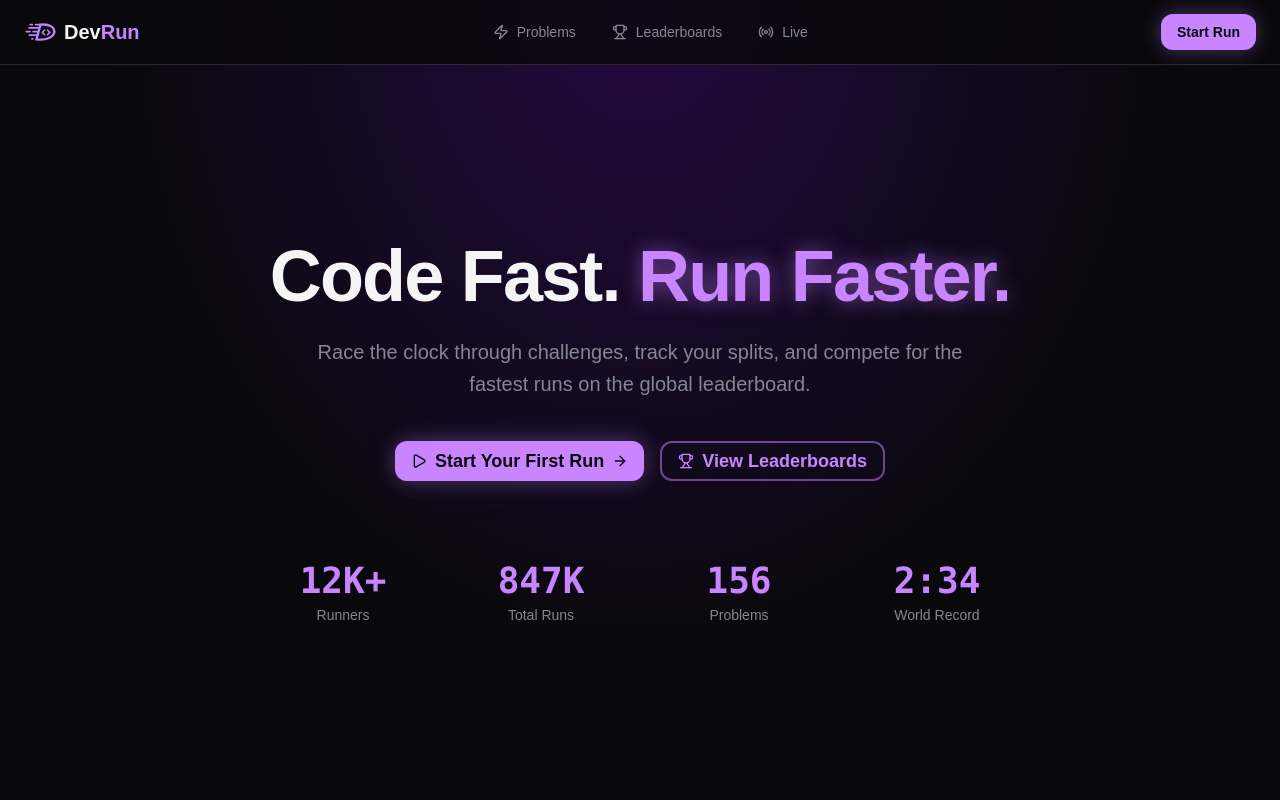
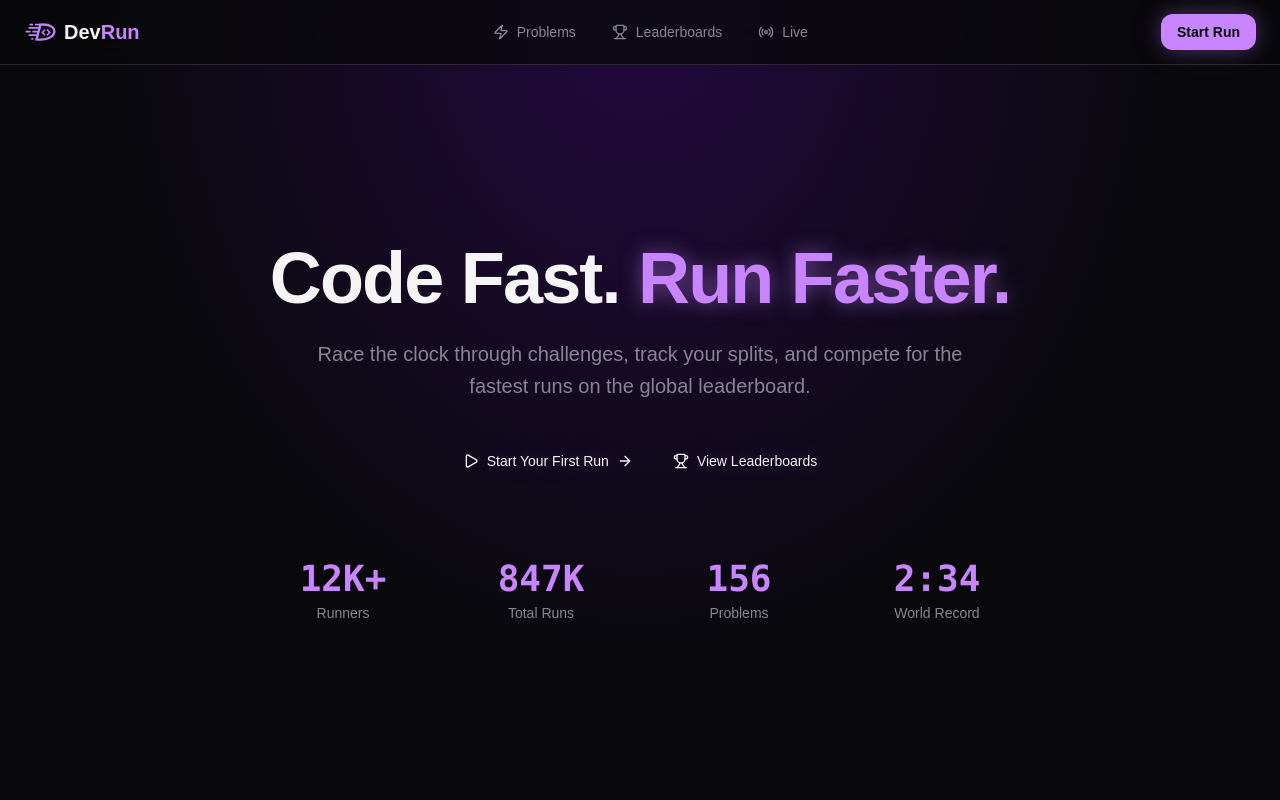
Before and after one commit to orus-dev/dev-run, a Next.js app: page / in a window 1280 px wide. Shown: the top 800 px of the page. Built offline with nearby package versions, Linux system fonts and the light colour scheme.

Commit message:
Better hero buttons?

```diff
--- a/src/app/page.tsx
+++ b/src/app/page.tsx
@@ -85,7 +85,7 @@
                 </Button>
               </Link>
               <Link href="/leaderboards">
-                <Button variant="hero-outline">
+                <Button variant="hero">
                   <Trophy className="h-5 w-5" />
                   View Leaderboards
                 </Button>
--- a/src/components/ui/button.tsx
+++ b/src/components/ui/button.tsx
@@ -1,35 +1,36 @@
 import * as React from "react";
-import { Slot } from "@radix-ui/react-slot";
 import { cva, type VariantProps } from "class-variance-authority";
+import { Slot } from "radix-ui";
 
 import { cn } from "@/lib/utils";
 
 const buttonVariants = cva(
-  "inline-flex items-center justify-center gap-2 whitespace-nowrap rounded-lg text-sm font-semibold transition-all duration-300 focus-visible:outline-none focus-visible:ring-2 focus-visible:ring-ring focus-visible:ring-offset-2 disabled:pointer-events-none disabled:opacity-50 [&_svg]:pointer-events-none [&_svg]:size-4 [&_svg]:shrink-0",
+  "inline-flex items-center justify-center gap-2 whitespace-nowrap rounded-md text-sm font-medium transition-all disabled:pointer-events-none disabled:opacity-50 [&_svg]:pointer-events-none [&_svg:not([class*='size-'])]:size-4 shrink-0 [&_svg]:shrink-0 outline-none focus-visible:border-ring focus-visible:ring-ring/50 focus-visible:ring-[3px] aria-invalid:ring-destructive/20 dark:aria-invalid:ring-destructive/40 aria-invalid:border-destructive",
   {
     variants: {
       variant: {
-        default:
-          "bg-primary text-primary-foreground hover:bg-primary/90 glow-purple hover:glow-purple-intense",
+        default: "bg-primary text-primary-foreground hover:bg-primary/90",
         destructive:
-          "bg-destructive text-destructive-foreground hover:bg-destructive/90",
+          "bg-destructive text-white hover:bg-destructive/90 focus-visible:ring-destructive/20 dark:focus-visible:ring-destructive/40 dark:bg-destructive/60",
         outline:
-          "border-2 border-primary/50 bg-transparent text-primary hover:bg-primary/10 hover:border-primary",
+          "border bg-background shadow-xs hover:bg-accent hover:text-accent-foreground dark:bg-input/30 dark:border-input dark:hover:bg-input/50",
         secondary:
           "bg-secondary text-secondary-foreground hover:bg-secondary/80",
-        ghost: "text-muted-foreground hover:text-foreground hover:bg-secondary",
+        ghost:
+          "hover:bg-accent hover:text-accent-foreground dark:hover:bg-accent/50",
         link: "text-primary underline-offset-4 hover:underline",
-        hero: "bg-primary text-primary-foreground px-8 py-6 text-lg font-bold glow-purple hover:glow-purple-intense",
-        "hero-outline":
-          "border-2 border-primary/50 bg-transparent text-primary px-8 py-6 text-lg font-bold hover:bg-primary/10 hover:border-primary hover:ring-2 hover:ring-primary/30",
+        hero: "transition-colors duration-300 hover:text-primary text-glow",
       },
       size: {
-        default: "h-10 px-4 py-2",
+        default: "h-9 px-4 py-2 has-[>svg]:px-3",
         p2: "rounded-md p-2",
-        sm: "h-9 rounded-md px-3",
-        lg: "h-12 rounded-lg px-8",
-        xl: "h-14 rounded-lg px-10 text-base",
-        icon: "h-10 w-10",
+        xs: "h-6 gap-1 rounded-md px-2 text-xs has-[>svg]:px-1.5 [&_svg:not([class*='size-'])]:size-3",
+        sm: "h-8 rounded-md gap-1.5 px-3 has-[>svg]:px-2.5",
+        lg: "h-10 rounded-md px-6 has-[>svg]:px-4",
+        icon: "size-9",
+        "icon-xs": "size-6 rounded-md [&_svg:not([class*='size-'])]:size-3",
+        "icon-sm": "size-8",
+        "icon-lg": "size-10",
       },
     },
     defaultVariants: {
@@ -39,25 +40,27 @@
   },
 );
 
-export interface ButtonProps
-  extends
-    React.ButtonHTMLAttributes<HTMLButtonElement>,
-    VariantProps<typeof buttonVariants> {
+function Button({
+  className,
+  variant = "default",
+  size = "default",
+  asChild = false,
+  ...props
+}: React.ComponentProps<"button"> &
+  VariantProps<typeof buttonVariants> & {
     asChild?: boolean;
-}
+  }) {
+  const Comp = asChild ? Slot.Root : "button";
 
-const Button = React.forwardRef<HTMLButtonElement, ButtonProps>(
-  ({ className, variant, size, asChild = false, ...props }, ref) => {
-    const Comp = asChild ? Slot : "button";
   return (
     <Comp
+      data-slot="button"
+      data-variant={variant}
+      data-size={size}
       className={cn(buttonVariants({ variant, size, className }))}
-        ref={ref}
       {...props}
     />
   );
-  },
-);
-Button.displayName = "Button";
+}
 
 export { Button, buttonVariants };
```
Lines whose indentation alone changed are shown as unchanged.
